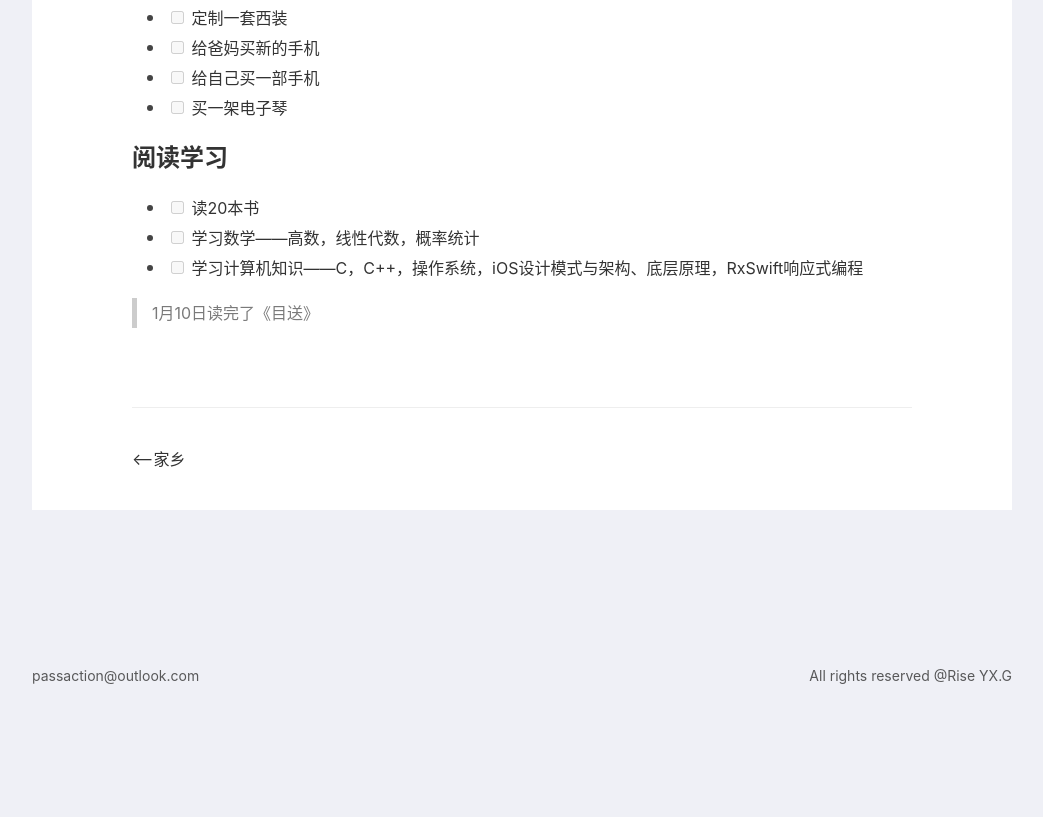
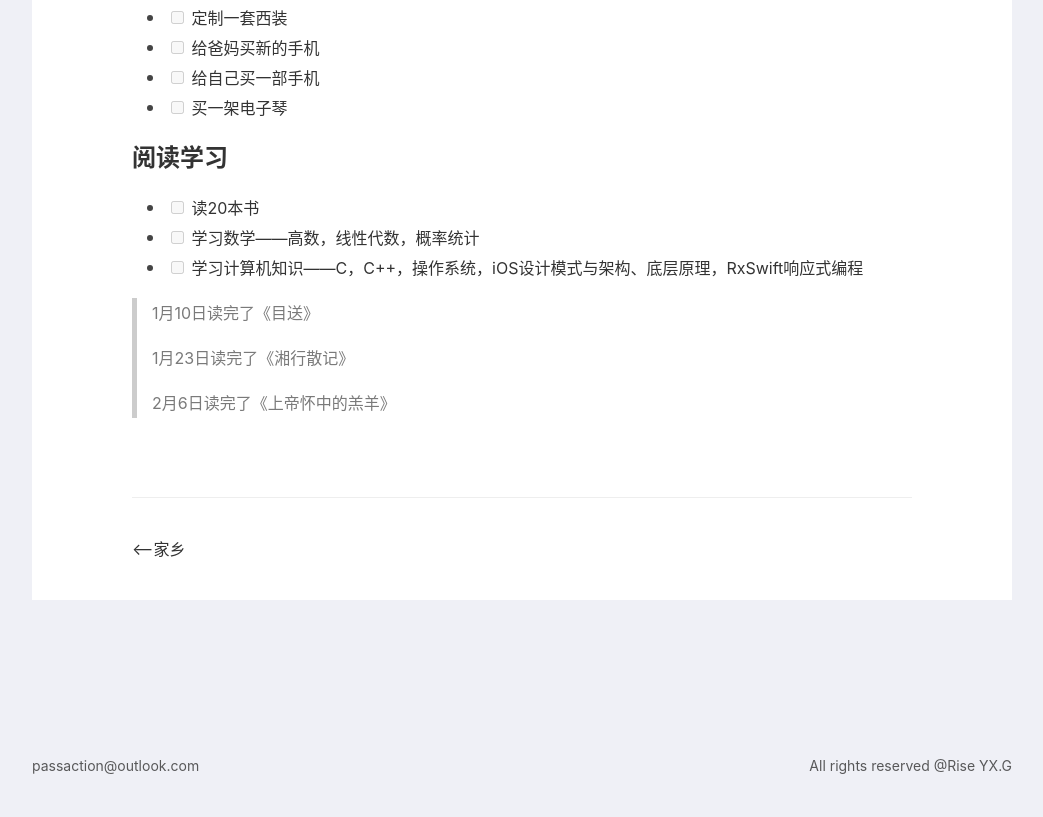
Before and after one commit to Riseyx/riseyx.github.io, a plain HTML site: page 2020-Todo-List/index.html in a window 1280 px wide. Shown: the part 609-1426 px from the top of the page, without its empty margins (118-1161 px from the left). Before the commit the page ends 1336 px from the top, so only its background shows below. Drawn offline with nearby package versions, Linux system fonts and the light colour scheme.

Commit message:
Site updated: 2020-02-10 15:38:20

```diff
--- a/2020-Todo-List/index.html
+++ b/2020-Todo-List/index.html
@@ -14,7 +14,7 @@
 <meta property="og:locale" content="cn">
 <meta property="og:image" content="https://images.unsplash.com/photo-1464226066583-1bc72dd433a3?ixlib=rb-1.2.1&ixid=eyJhcHBfaWQiOjEyMDd9&auto=format&fit=crop&w=1350&q=80">
 <meta property="article:published_time" content="2020-01-17T06:20:01.000Z">
-<meta property="article:modified_time" content="2020-01-17T06:40:12.584Z">
+<meta property="article:modified_time" content="2020-02-10T07:37:52.370Z">
 <meta property="article:author" content="Rise YX.G">
 <meta property="article:tag" content="愿望">
 <meta name="twitter:card" content="summary">
@@ -92,6 +92,8 @@
 </ul>
 <blockquote>
 <p>1月10日读完了《目送》</p>
+<p>1月23日读完了《湘行散记》</p>
+<p>2月6日读完了《上帝怀中的羔羊》</p>
 </blockquote>
 
   </article>
```
